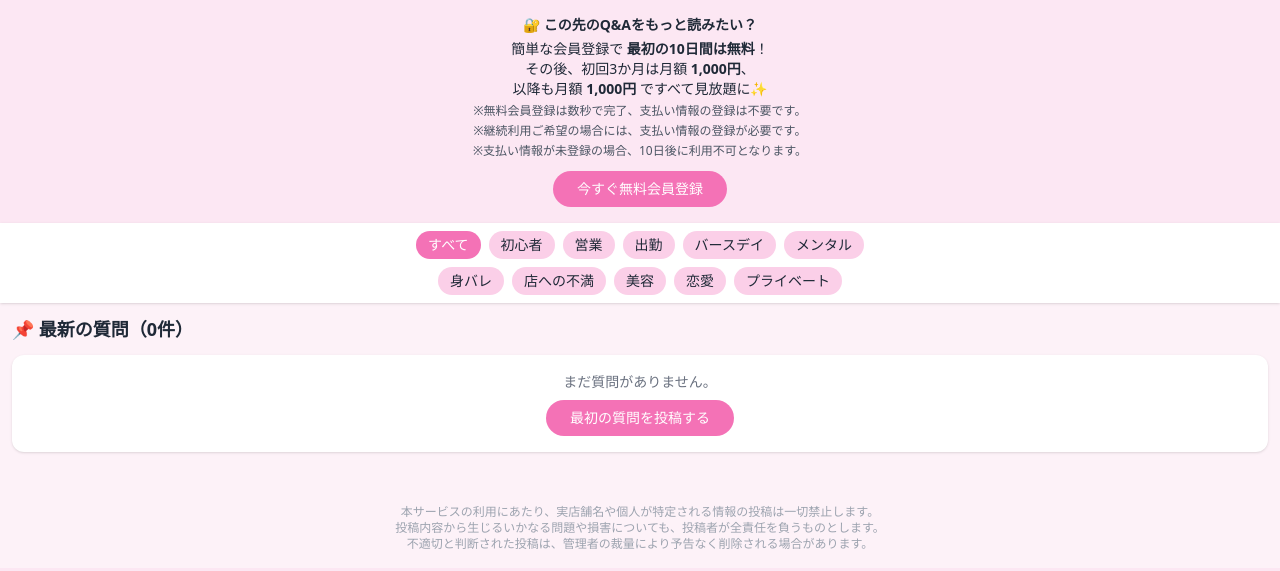
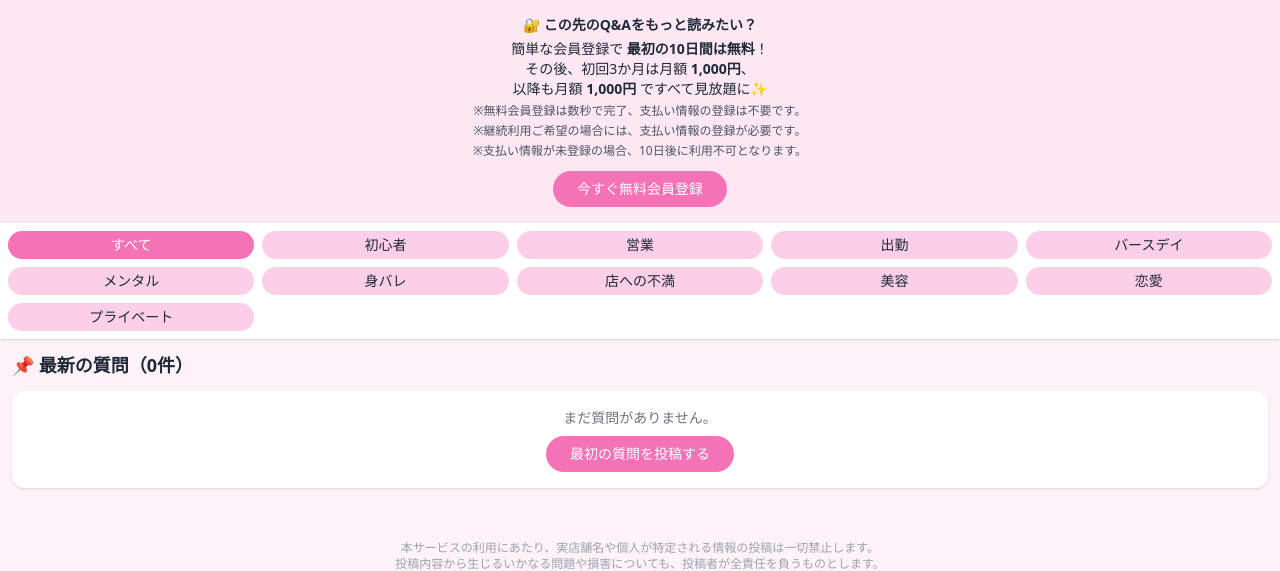
Before and after one commit to ymzk4160/ymzk4160-cabaq-flask, a Flask app: page / in a window 1280 px wide. Shown: the part 242-813 px from the top of the page. Before the commit the page ends 791 px from the top, so only its background shows below. Run offline with Flask 3, Linux system fonts and the light colour scheme; some libraries are stand-ins or nearby versions.

Commit message:
Update index.html

```diff
--- a/app/templates/main/index.html
+++ b/app/templates/main/index.html
@@ -39,24 +39,20 @@
   </button>
 </section>
 
-<!-- カテゴリー（均等に並べるレイアウト） -->
+<!-- カテゴリー（グリッドレイアウト） -->
 <div class="p-2 bg-white shadow">
-  <!-- 上段（すべてボタンと5つのカテゴリー） -->
-  <div class="flex flex-wrap justify-center gap-2 mb-2">
-    <button onclick="filterCategory('all')" class="category-button inline-block bg-pink-400 text-white text-sm px-3 py-1 rounded-full" data-category-btn="all">すべて</button>
-    <button onclick="filterCategory('初心者')" class="category-button inline-block bg-pink-200 hover:bg-pink-300 text-sm px-3 py-1 rounded-full" data-category-btn="初心者">初心者</button>
-    <button onclick="filterCategory('営業')" class="category-button inline-block bg-pink-200 hover:bg-pink-300 text-sm px-3 py-1 rounded-full" data-category-btn="営業">営業</button>
-    <button onclick="filterCategory('出勤')" class="category-button inline-block bg-pink-200 hover:bg-pink-300 text-sm px-3 py-1 rounded-full" data-category-btn="出勤">出勤</button>
-    <button onclick="filterCategory('バースデイ')" class="category-button inline-block bg-pink-200 hover:bg-pink-300 text-sm px-3 py-1 rounded-full" data-category-btn="バースデイ">バースデイ</button>
-    <button onclick="filterCategory('メンタル')" class="category-button inline-block bg-pink-200 hover:bg-pink-300 text-sm px-3 py-1 rounded-full" data-category-btn="メンタル">メンタル</button>
-  </div>
-  <!-- 下段（5つのカテゴリー） -->
-  <div class="flex flex-wrap justify-center gap-2">
-    <button onclick="filterCategory('身バレ')" class="category-button inline-block bg-pink-200 hover:bg-pink-300 text-sm px-3 py-1 rounded-full" data-category-btn="身バレ">身バレ</button>
-    <button onclick="filterCategory('店不満')" class="category-button inline-block bg-pink-200 hover:bg-pink-300 text-sm px-3 py-1 rounded-full" data-category-btn="店不満">店への不満</button>
-    <button onclick="filterCategory('美容')" class="category-button inline-block bg-pink-200 hover:bg-pink-300 text-sm px-3 py-1 rounded-full" data-category-btn="美容">美容</button>
-    <button onclick="filterCategory('恋愛')" class="category-button inline-block bg-pink-200 hover:bg-pink-300 text-sm px-3 py-1 rounded-full" data-category-btn="恋愛">恋愛</button>
-    <button onclick="filterCategory('プライベート')" class="category-button inline-block bg-pink-200 hover:bg-pink-300 text-sm px-3 py-1 rounded-full" data-category-btn="プライベート">プライベート</button>
+  <div class="grid grid-cols-5 gap-2">
+    <button onclick="filterCategory('all')" class="category-button bg-pink-400 text-white text-sm px-3 py-1 rounded-full text-center" data-category-btn="all">すべて</button>
+    <button onclick="filterCategory('初心者')" class="category-button bg-pink-200 hover:bg-pink-300 text-sm px-3 py-1 rounded-full text-center" data-category-btn="初心者">初心者</button>
+    <button onclick="filterCategory('営業')" class="category-button bg-pink-200 hover:bg-pink-300 text-sm px-3 py-1 rounded-full text-center" data-category-btn="営業">営業</button>
+    <button onclick="filterCategory('出勤')" class="category-button bg-pink-200 hover:bg-pink-300 text-sm px-3 py-1 rounded-full text-center" data-category-btn="出勤">出勤</button>
+    <button onclick="filterCategory('バースデイ')" class="category-button bg-pink-200 hover:bg-pink-300 text-sm px-3 py-1 rounded-full text-center" data-category-btn="バースデイ">バースデイ</button>
+    <button onclick="filterCategory('メンタル')" class="category-button bg-pink-200 hover:bg-pink-300 text-sm px-3 py-1 rounded-full text-center" data-category-btn="メンタル">メンタル</button>
+    <button onclick="filterCategory('身バレ')" class="category-button bg-pink-200 hover:bg-pink-300 text-sm px-3 py-1 rounded-full text-center" data-category-btn="身バレ">身バレ</button>
+    <button onclick="filterCategory('店不満')" class="category-button bg-pink-200 hover:bg-pink-300 text-sm px-3 py-1 rounded-full text-center" data-category-btn="店不満">店への不満</button>
+    <button onclick="filterCategory('美容')" class="category-button bg-pink-200 hover:bg-pink-300 text-sm px-3 py-1 rounded-full text-center" data-category-btn="美容">美容</button>
+    <button onclick="filterCategory('恋愛')" class="category-button bg-pink-200 hover:bg-pink-300 text-sm px-3 py-1 rounded-full text-center" data-category-btn="恋愛">恋愛</button>
+    <button onclick="filterCategory('プライベート')" class="category-button bg-pink-200 hover:bg-pink-300 text-sm px-3 py-1 rounded-full text-center" data-category-btn="プライベート">プライベート</button>
   </div>
 </div>
 
```
